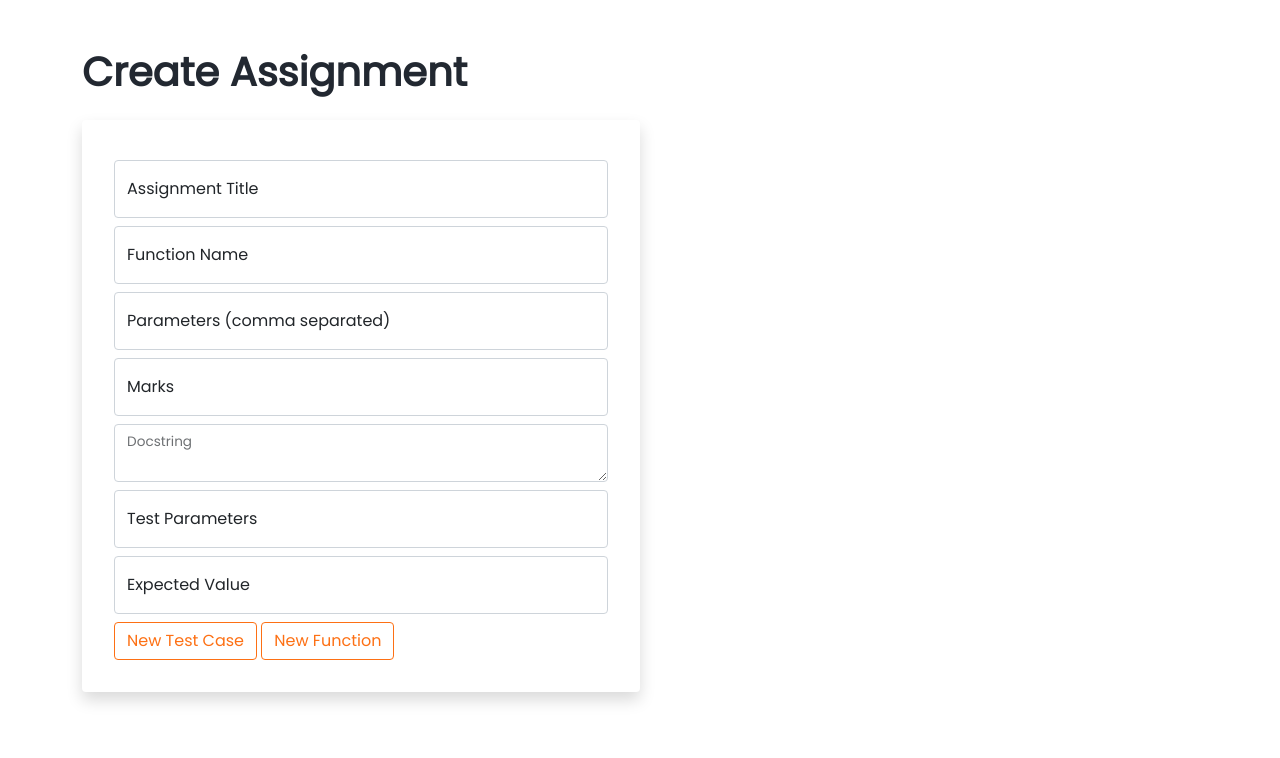
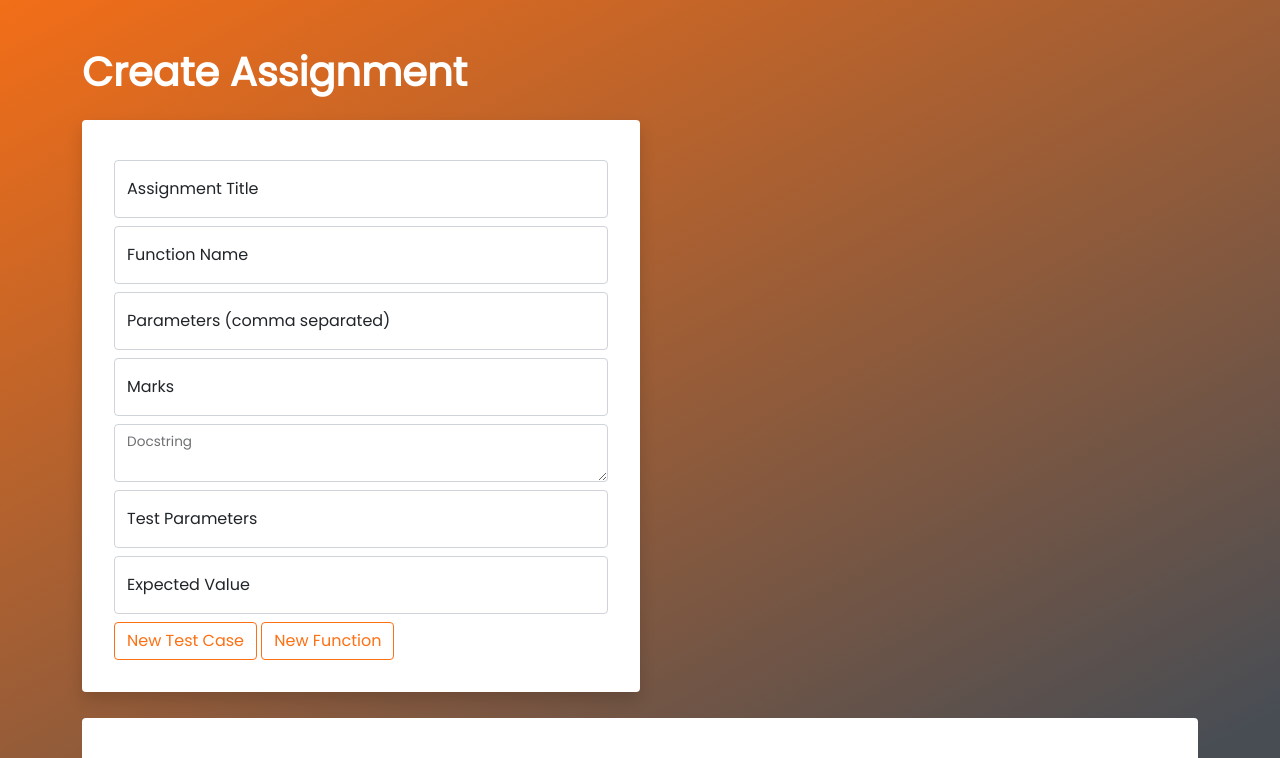
Before and after one commit to SE-19/autograding-of-cs-courses, a Flask app: page /create_assignment in a window 1280 px wide; the page is wider, and only the part inside the window is pictured. Shown: the part 88-846 px from the top of that part. Run offline with Flask 2, Linux system fonts and the light colour scheme; some libraries are stand-ins or nearby versions.

Commit message:
Refractored and fixed the background

```diff
--- a/static/css/base.css
+++ b/static/css/base.css
@@ -5,7 +5,7 @@
 /* setting font and common color */
 #heading {
   font-weight: bold;
-  color: var(--bg-color) !important;
+  /* color: var(--bg-color) !important; */
 }
 :root {
   font-size: 16px;
@@ -28,6 +28,10 @@ body {
   flex-direction: column;
   min-height: 100vh !important;
   font-family: var(--font-family) !important;
+  background-image: linear-gradient(332deg, rgba(72,77,84,1) 25%, rgba(253,112,20,1) 100%);
+  background-position: center;
+  background-size: cover;
+  /* background-attachment: fixed; */
 }
 /* Scroll bar settings because the default one is ugly */
 ::-webkit-scrollbar {
--- a/static/css/create_assignment.css
+++ b/static/css/create_assignment.css
@@ -1,10 +1,4 @@
 @import url("https://fonts.googleapis.com/css?family=Poppins &display=swap");
-body {
-  background-position: center;
-  background-size: cover;
-  background-attachment: fixed;
-}
-
 .shadow-box {
   padding: 2rem;
 }
--- a/static/css/style.css
+++ b/static/css/style.css
@@ -1,7 +1,11 @@
 header {
   margin-bottom: 0;
 }
-
+body{
+  background-image: linear-gradient(332deg, rgb(255, 255, 255) 25%, rgb(255, 255, 255) 100%);
+  background-position: center;
+  background-size: cover;
+}
 .color {
   color: white;
   background-color: var(--bg-color);
--- a/templates/logreg.html
+++ b/templates/logreg.html
@@ -88,7 +88,7 @@
                 <div class="col-md-12">
                     <hr style="border:2px solid black;"></div>
                 <div class="col-md-12">
-                    <p onclick="logorreg(event)" id="loginorregister" style="text-decoration: none; float: right; font-weight: bolder;cursor:pointer;color: white;">Create New Account</p>
+                    <p onclick="logorreg(event)" id="loginorregister" style="text-decoration: none; float: right; font-weight: bolder;cursor:pointer;color: white !important;">Create New Account</p>
                 </div>
             </div>
         </div>
```
Also changed, not shown: static/css/main.css (deleted, +0 -15 lines), static/images/bg.jpg (deleted), static/images/cool-background.png (deleted), static/images/mark_image.png (deleted), static/images/robot (4).png (deleted).
